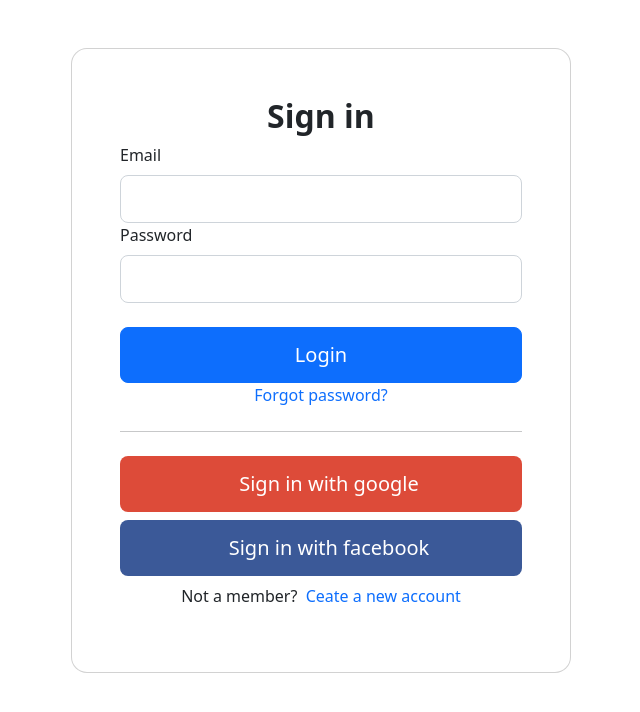
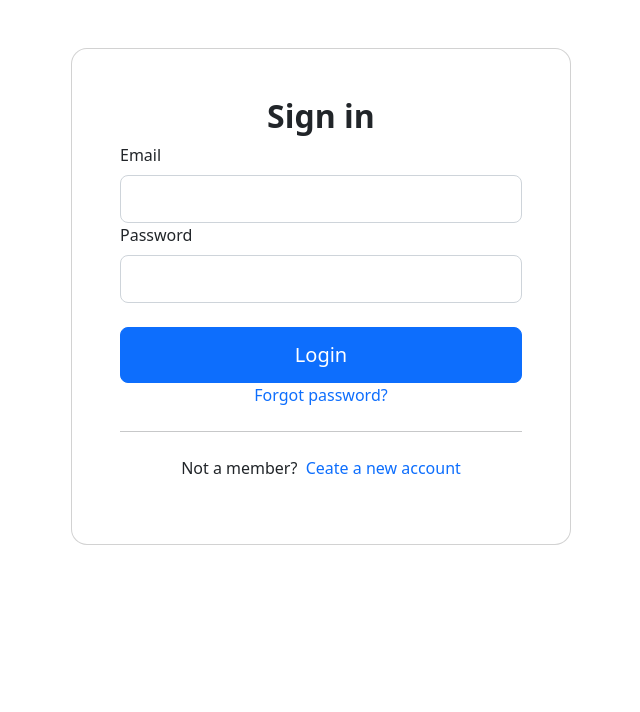
Before and after one commit to NgocTan12345k/Momo_app_client, a React (Create React App) app: page /login in a window 1280 px wide. Shown: the top 712 px of the page, without its empty margins (319-959 px from the left). Built offline with nearby package versions, Linux system fonts and the light colour scheme.

Commit message:
delete login with google

```diff
--- a/src/components/pages/Auth/Login.js
+++ b/src/components/pages/Auth/Login.jsx
@@ -137,30 +137,6 @@
                   <p>Forgot password?</p>
                 </Link>
                 <hr className="my-4" />
-                <MDBBtn
-                  className="mb-2 w-100"
-                  size="lg"
-                  style={{
-                    backgroundColor: "#dd4b39",
-                    border: "none",
-                    height: "3.5rem",
-                  }}
-                >
-                  <MDBIcon fab icon="google" className="mx-2" />
-                  Sign in with google
-                </MDBBtn>
-                <MDBBtn
-                  className="mb-2 w-100"
-                  size="lg"
-                  style={{
-                    backgroundColor: "#3b5998",
-                    border: "none",
-                    height: "3.5rem",
-                  }}
-                >
-                  <MDBIcon fab icon="facebook-f" className="mx-2" />
-                  Sign in with facebook
-                </MDBBtn>
                 <p style={{ textAlign: "center" }}>
                   Not a member? &nbsp;
                   <Link
```
Also changed, not shown: src/components/pages/Auth/Register.jsx (renamed from src/components/pages/Auth/Register.js).
